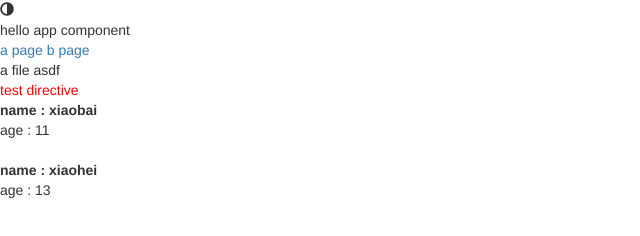
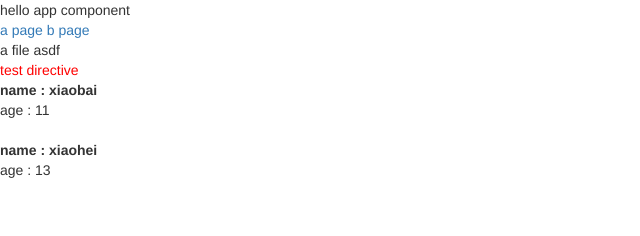
Before and after one commit to baihuibo/angular1-project-seed, a website built with webpack: page index.html in a window 1280 px wide. Shown: the whole page, without its empty margins (0-640 px from the left). Built offline with nearby package versions, Linux system fonts and the light colour scheme; some packages are replaced by stand-ins of ours; files whose address does not match are found by name.

Commit message:
删除图标

```diff
--- a/index.html
+++ b/index.html
@@ -6,8 +6,6 @@
     <link rel="stylesheet" href="./dist/app.bundle.css">
 </head>
 <body>
-
-<i class="glyphicon-adjust glyphicon"></i>
 
 <app>loading...</app>
 
```
